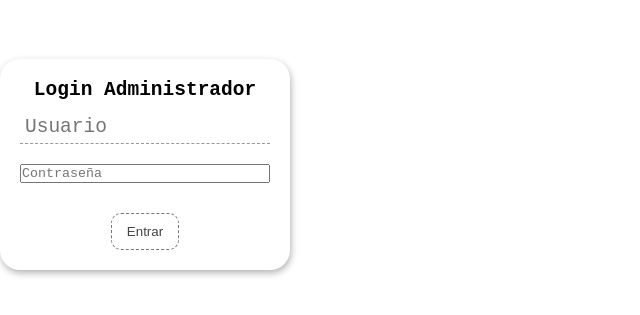
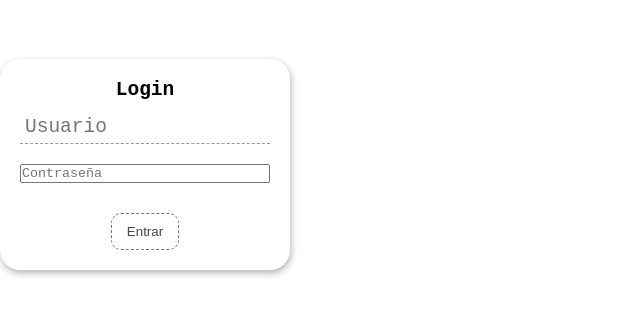
Before and after one commit to alecmancebo/colores-react, a React (Vite) app: page / in a window 1280 px wide. Shown: the part 141-456 px from the top of the page, without its empty margins (0-640 px from the left). Built offline with nearby package versions, Linux system fonts and the light colour scheme.

Commit message:
arreglos

```diff
--- a/src/Login.jsx
+++ b/src/Login.jsx
@@ -1,11 +1,13 @@
 import { useState } from "react"
 
-function Login({ setToken }) {
+function Login() {
     const [nombre, setNombre] = useState("")
     const [password, setPassword] = useState("")
     const [error, setError] = useState(false)
 
-    const manejarLogin = (e) => {
+    return (
+        <div className="modal-editar modal-visible">
+            <form onSubmit={(e) => {
                                 e.preventDefault()
                                 fetch("https://api-colores-dlta.onrender.com/login", {
                                 method: "POST",
@@ -13,20 +15,9 @@ function Login({ setToken }) {
                                 headers: { "Content-type": "application/json" }
                                 })
                                 .then(res => res.json())
-        .then(({ token, error }) => {
-            if (token) {
-                localStorage.setItem("token", token) // Guardamos para que no se borre al refrescar
-                setToken(token)
-            } else {
-                setError(true)
-            }
-        })
-    }
 
-    return (
-        <div className="modal-editar modal-visible">
-            <form onSubmit={manejarLogin} className="modal">
-                <h2>Login Administrador</h2>
+    }} className="modal">
+                <h2>Login</h2>
                 <input type="text" placeholder="Usuario" value={nombre} onChange={e => setNombre(e.target.value)} />
                 <input type="password" placeholder="Contraseña" value={password} onChange={e => setPassword(e.target.value)} />
                 {error && <p style={{color: 'red'}}>Datos incorrectos</p>}
```
Lines whose indentation alone changed are shown as unchanged.
